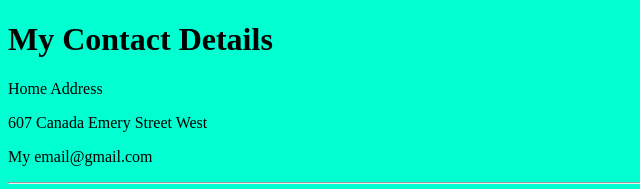
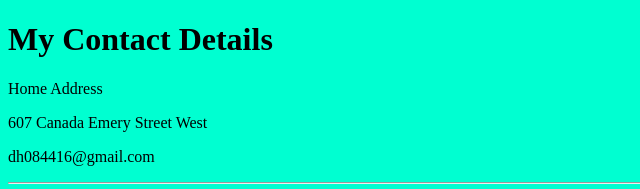
Before and after one commit to DHnuno/cv, a plain HTML site: page Contact.html in a window 1280 px wide. Shown: the top 189 px of the page, 0-640 px from the left. Drawn offline with Linux system fonts and the light colour scheme.

Commit message:
Add files via upload

```diff
--- a/Contact.html
+++ b/Contact.html
@@ -8,9 +8,9 @@
     <h1>My Contact Details</h1>
     <p>Home Address</p>
     <p>607 Canada Emery Street West</p>
-    <p>My email@gmail.com</p>
+    <p>dh084416@gmail.com</p>
     <hr>
-    <form action="mailto:info@facebook.com" method="post" enctype="text/plain">
+    <form action="mailto:dh084416@gmail.com" method="post" enctype="text/plain">
         <label>Your Name:</label>
         <input type="text" name="yourName" value=""><br>
         <label>Your Email</label>
```
